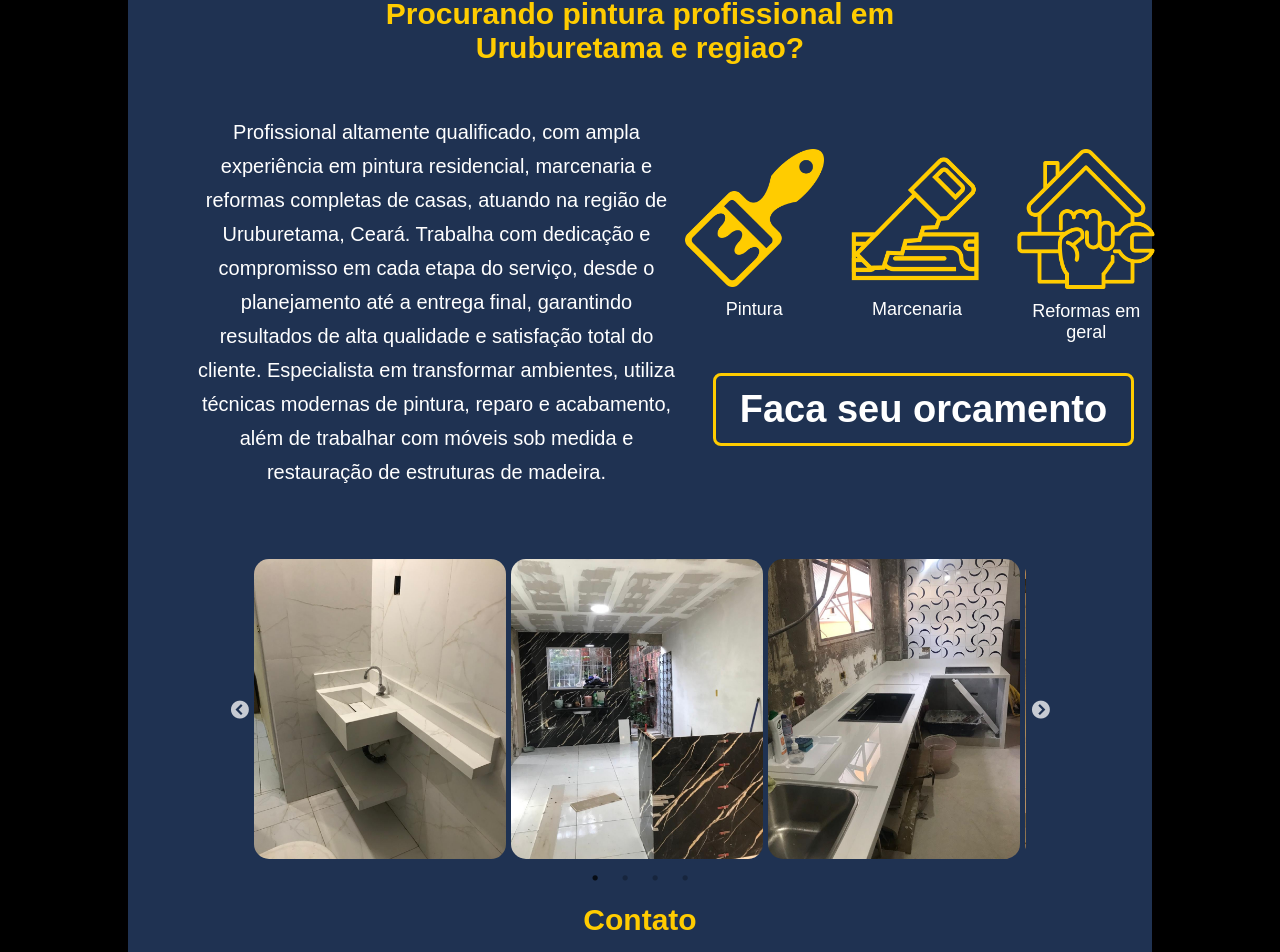
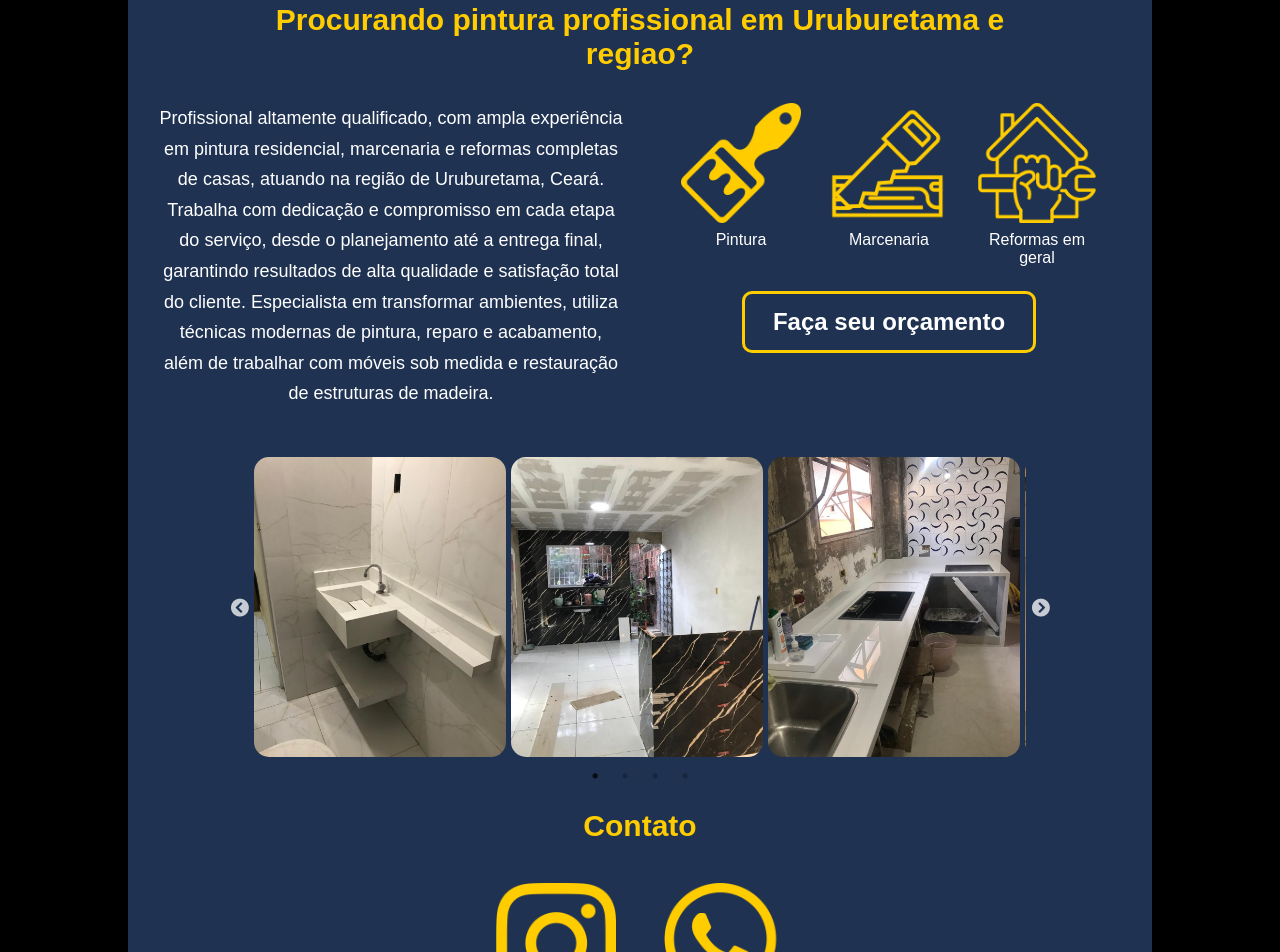
Before and after one commit to RonielsonOliveira/demonstrativo_loja, a React (Create React App) app: page / in a window 1280 px wide. Shown: the part 213-1165 px from the top of the page. Built offline with nearby package versions, Linux system fonts and the light colour scheme.

Commit message:
ajustes no css

```diff
--- a/src/pages/Home/index.js
+++ b/src/pages/Home/index.js
@@ -9,6 +9,7 @@ import {
   Info,
   GridContent,
   SliderBlock,
+  ContactGrid,
 } from "./styled.js";
 
 import { Link } from "react-router-dom";
@@ -19,58 +20,74 @@ import ImageSlider from "../../components/Slider/index.js";
 import instagramLogo from "../../Img/instagram.png";
 import whatsapplogo from "../../Img/whatsapp.png";
 import Mock from "../../pages/Home/homeMock.json";
+
 import slide1 from "../../Img/slide-1.jpeg";
 import slide2 from "../../Img/slide-2.jpeg";
 import slide3 from "../../Img/slide-3.jpeg";
 import slide4 from "../../Img/slide-4.jpeg";
+
 export default function Contato() {
   const numero = "5585992271722";
   const url = `https://wa.me/${numero}`;
   const imagens = [slide1, slide2, slide3, slide4];
+
   return (
     <Container>
       <Title>{Mock.Title1}</Title>
+
       <GridContent>
         <Content>{Mock.descricao}</Content>
+
         <GridBlock>
           <Grid>
             <figure>
-              <img src={pinturaLogo} alt="" />
+              <img src={pinturaLogo} alt="Pintura" />
               <figcaption>Pintura</figcaption>
             </figure>
+
             <figure>
-              <img src={marcenariaLogo} alt="" />
+              <img src={marcenariaLogo} alt="Marcenaria" />
               <figcaption>Marcenaria</figcaption>
             </figure>
+
             <figure>
-              <img src={reformaLogo} alt="" />
+              <img src={reformaLogo} alt="Reformas" />
               <figcaption>Reformas em geral</figcaption>
             </figure>
           </Grid>
+
           <Link to="/orcamento">
-            <Button>Faca seu orcamento</Button>
+            <Button>Faça seu orçamento</Button>
           </Link>
         </GridBlock>
       </GridContent>
+
       <SliderBlock>
         <ImageSlider images={imagens} />
       </SliderBlock>
+
       <Title>Contato</Title>
+
       <Info>
-        <Grid>
+        <ContactGrid>
           <figure>
-            <Link to="https://www.instagram.com/belasartes.construcoes/">
-              <img src={instagramLogo} alt="" />
-            </Link>
+            <a
+              href="https://www.instagram.com/belasartes.construcoes/"
+              target="_blank"
+              rel="noreferrer"
+            >
+              <img src={instagramLogo} alt="Instagram" />
+            </a>
             <figcaption>Instagram</figcaption>
           </figure>
+
           <figure>
-            <Link to={url}>
-              <img src={whatsapplogo} alt="" />
-            </Link>
+            <a href={url} target="_blank" rel="noreferrer">
+              <img src={whatsapplogo} alt="WhatsApp" />
+            </a>
             <figcaption>WhatsApp</figcaption>
           </figure>
-        </Grid>
+        </ContactGrid>
       </Info>
     </Container>
   );
--- a/src/pages/Home/styled.js
+++ b/src/pages/Home/styled.js
@@ -1,109 +1,61 @@
 import styled from "styled-components";
 import * as colors from "../../config/colors";
-export const NavFooter = styled.footer`
-  background: ${colors.primaryColor};
-  color: #fff;
-  padding: 15px;
-  width: 100%;
-  height: 150px;
-  text-align: center;
 
-  a {
-    color: #fff;
-    margin: 0 10px 0 0;
-    font-weight: bold;
-  }
-  div {
-    justify-content: space-between;
-  }
-`;
 export const Title = styled.h1`
   text-align: center;
   font-size: 30px;
-  margin: 10px auto 5px auto; //topo/ esquerda/ bottom / direita
-  width: 60%;
+  margin: 16px auto;
+  width: 100%;
+  max-width: 800px;
   font-family: sans-serif;
   font-weight: bold;
   color: ${colors.textcolor};
 
   @media (max-width: 768px) {
-    font-size: 20px;
-    width: 80%;
-    height: 20%;
-    margin-top: 2px;
-    margin-bottom: 5px;
+    font-size: 22px;
   }
+`;
 
-  @media (max-width: 480px) {
-    margin-top: 2px;
-    margin-bottom: 5px;
+export const GridContent = styled.div`
+  display: flex;
+  justify-content: space-between;
+  align-items: flex-start;
+  gap: 32px;
+  width: 100%;
+  max-width: 1200px;
+  margin: 32px auto;
+
+  @media (max-width: 768px) {
+    flex-direction: column;
+    align-items: center;
   }
 `;
 
 export const Content = styled.div`
-  font-size: 20px;
-  font-family: sans-serif;
-  margin-top: 10px;
-  margin: 0 auto;
+  flex: 1;
+  max-width: 520px;
+  font-size: 18px;
   line-height: 1.7;
-  flex: 1;
+  color: #fff;
 
-  min-width: 260px;
-  color: #fff;
   @media (max-width: 768px) {
-    width: 100%;
-  }
-  @media (max-width: 768px) {
-    display: flex;
-    align-items: center;
-    flex-wrap: wrap;
-    margin: 2px auto;
-    gap: 40px;
-    justify-content: space-between;
-    width: 100%;
-    flex-wrap: wrap;
-    flex-direction: column;
-    img {
-      margin-top: 5px;
-      width: 40%;
-    }
-  }
-  @media (max-width: 480px) {
-    width: 80%;
-
-    img {
-      margin-top: 5px;
-      width: 50%;
-    }
+    text-align: center;
   }
 `;
+
 export const GridBlock = styled.div`
+  flex: 1;
   display: flex;
-  margin-top: 10px;
   flex-direction: column;
   align-items: center;
-  gap: 10px;
-  flex: 1;
 `;
 
-export const SliderBlock = styled.div`
-  display: flex;
-  margin-top: 10px;
-  margin-top: 60px;
-
-  flex-direction: column;
-  align-items: center;
-  gap: 10px;
-  flex: 1;
-`;
 export const Grid = styled.div`
-  display: flex;
+  display: grid;
+  grid-template-columns: repeat(3, 1fr);
   gap: 24px;
-  grid-template-columns: repeat(3, 1fr);
-  justify-content: center;
-  align-items: flex-start;
-  flex: 1;
-  min-width: 200px;
+  width: 100%;
+  max-width: 420px;
 
   figure {
     display: flex;
@@ -113,102 +65,78 @@ export const Grid = styled.div`
   }
 
   img {
-    width: 100%;
-    max-width: 140px;
-    height: auto;
+    width: 120px;
+    transition: 0.3s ease;
   }
 
   figcaption {
-    margin-top: 12px;
-    font-size: 18px;
+    margin-top: 8px;
+    font-size: 16px;
     color: #fff;
-    font-weight: 300;
-  }
-
-  @media (max-width: 1024px) {
-    flex-wrap: wrap;
-  }
-`;
-export const GridContent = styled.div`
-  display: flex;
-  align-items: center;
-  flex-wrap: wrap;
-  margin: 50px 40px auto;
-  gap: 10px;
-  justify-content: center;
-  width: 100%;
-  @media (max-width: 1024px) {
-    flex-direction: column;
-    text-align: center;
   }
 
   @media (max-width: 768px) {
-    margin-top: 10px;
-    flex-direction: column;
-    text-align: center;
-    img {
-      margin-top: 5px;
-      width: 70%;
-    }
+    grid-template-columns: repeat(2, 1fr);
   }
+
   @media (max-width: 480px) {
-    width: 80%;
-
-    img {
-      margin-top: 5px;
-      width: 70%;
-    }
+    grid-template-columns: 1fr;
   }
 `;
 
 export const Button = styled.button`
+  margin-top: 24px;
   background-color: ${colors.primaryColor};
   color: #fff;
-  font-size: 38px;
+  font-size: 24px;
   font-weight: bold;
-  padding: 12px 24px;
+  padding: 14px 28px;
   border: 3px solid ${colors.textcolor};
-  border-radius: 8px;
+  border-radius: 10px;
   cursor: pointer;
-  transition: all 0.3s ease;
-  margin-top: 20px;
-  margin: 20px auto;
-  display: block;
+  transition: 0.3s ease;
 
   &:hover {
+    background: ${colors.textcolor};
     color: ${colors.primaryColor};
-    background-color: ${colors.textcolor};
-    transform: scale(1.15);
+    transform: scale(1.05);
   }
-  &:active {
-    transform: scale(0.98);
-  }
+
   @media (max-width: 768px) {
-    border-radius: 10px;
     width: 80%;
-    padding: 10px;
-  }
-  @media (max-width: 480px) {
-    border-radius: 100px;
-    width: 80%;
-    padding: 5px;
   }
 `;
+
+export const SliderBlock = styled.div`
+  margin: 48px auto;
+  width: 100%;
+  max-width: 1200px;
+`;
+
 export const Info = styled.div`
+  margin: 40px auto;
+`;
+
+export const ContactGrid = styled.div`
   display: flex;
-  gap: 20px;
+  gap: 48px;
   justify-content: center;
-  flex-wrap: wrap;
+
+  figure {
+    text-align: center;
+  }
+  figcaption {
+    margin-top: 8px;
+    font-size: 16px;
+    color: #fff;
+  }
+
   img {
-    width: 150px;
-    border-radius: 12px;
-    object-fit: cover;
-    transition: all 0.3s ease;
-    margin-top: 20px;
-    &:hover {
-      transform: scale(1.05);
-      box-shadow: 0 4px 15px rgba(0, 0, 0, 0.3);
-      cursor: pointer;
-    }
+    width: 120px;
+    transition: 0.3s ease;
+  }
+
+  img:hover {
+    transform: scale(1.1);
   }
 `;
```
